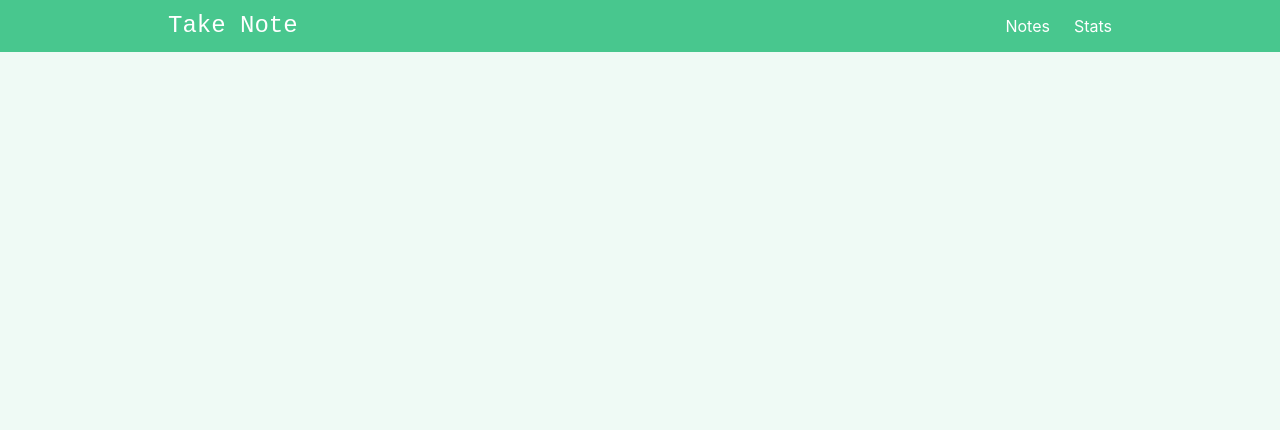
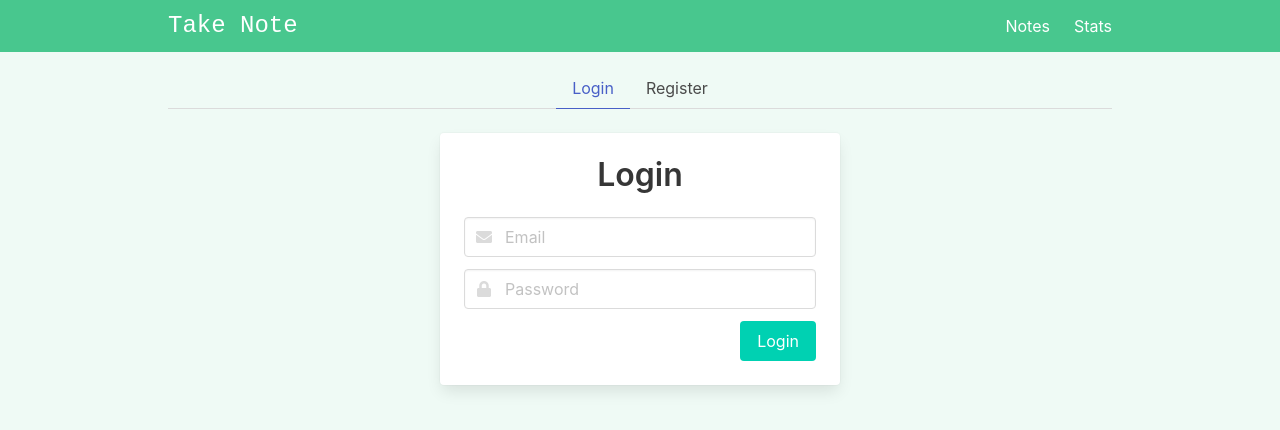
Before and after one commit to AndyLab9596/vue-3-ts-take-note, a Vue app: page /auth in a window 1280 px wide. Shown: the top 430 px of the page. Built offline with nearby package versions, Linux system fonts and the light colour scheme; no server answers; the database is empty.

Commit message:
Setup authentication

```diff
--- a/index.html
+++ b/index.html
@@ -4,6 +4,8 @@
     <meta charset="UTF-8">
     <link rel="icon" href="/favicon.ico">
     <meta name="viewport" content="width=device-width, initial-scale=1.0">
+    <link rel="stylesheet" href="https://use.fontawesome.com/releases/v5.3.1/css/all.css"
+    integrity="sha384-mzrmE5qonljUremFsqc01SB46JvROS7bZs3IO2EmfFsd15uHvIt+Y8vEf7N7fWAU" crossorigin="anonymous" />
     <title>Take Note App</title>
   </head>
   <body>
--- a/src/App.vue
+++ b/src/App.vue
@@ -8,11 +8,12 @@
 <script lang="ts" setup>
 import NavBar from "@/components/Layout/NavBar.vue";
 import { onMounted } from "vue";
-import { useStoreNotes } from "./stores/storeNotes";
+import { useStoreAuth } from "@/stores/storeAuth";
 
-const storeNotes = useStoreNotes();
+/** Store */
+const storeAuth = useStoreAuth();
 onMounted(() => {
-  storeNotes.getNotesFromFireStore();
+  storeAuth.init();
 });
 </script>
 
--- a/src/components/Layout/NavBar.vue
+++ b/src/components/Layout/NavBar.vue
@@ -47,6 +47,13 @@
           >
             Stats
           </RouterLink>
+          <button
+            class="button is-small is-info mt-3 ml-3"
+            @click="onLogout"
+            v-if="storeAuth.user"
+          >
+            Log out {{ storeAuth.user.email }}
+          </button>
         </div>
       </div>
     </div>
@@ -57,6 +64,10 @@
 import { ref } from "vue";
 import { useRouter } from "vue-router";
 import { onClickOutside } from "@vueuse/core";
+import { useStoreAuth } from "@/stores/storeAuth";
+
+/** Store */
+const storeAuth = useStoreAuth();
 
 /**
  * Mobive Nav
@@ -65,6 +76,11 @@ const router = useRouter();
 const showMobileNav = ref(false);
 const handleClickLogo = () => {
   router.push("/");
+};
+
+const onLogout = () => {
+  storeAuth.logOut();
+  showMobileNav.value = false;
 };
 
 /**Click Outsie to close */
--- a/src/includes/firebase.ts
+++ b/src/includes/firebase.ts
@@ -1,6 +1,8 @@
 // Import the functions you need from the SDKs you need
 import { initializeApp } from "firebase/app";
 import { getFirestore, collection } from "firebase/firestore";
+import { getAuth } from "firebase/auth";
+
 // TODO: Add SDKs for Firebase products that you want to use
 // https://firebase.google.com/docs/web/setup#available-libraries
 
@@ -17,7 +19,8 @@ const firebaseConfig = {
 // Initialize Firebase
 const app = initializeApp(firebaseConfig);
 const db = getFirestore(app);
+const auth = getAuth(app);
 
 const notesCollection = collection(db, "notes");
 
-export { db, notesCollection };
+export { db, notesCollection, auth };
--- a/src/main.ts
+++ b/src/main.ts
@@ -1,6 +1,18 @@
-import { createApp } from "vue";
+import { createApp, markRaw } from "vue";
 import { createPinia } from "pinia";
 import App from "./App.vue";
 import router from "@/router";
+import type { Router } from "vue-router";
 
-createApp(App).use(createPinia()).use(router).mount("#app");
+declare module "pinia" {
+  export interface PiniaCustomProperties {
+    router: Router;
+  }
+}
+
+const pinia = createPinia();
+pinia.use(({ store }) => {
+  store.router = markRaw(router);
+});
+
+createApp(App).use(pinia).use(router).mount("#app");
--- a/src/router/index.ts
+++ b/src/router/index.ts
@@ -2,6 +2,7 @@ import { createRouter, createWebHistory } from "vue-router";
 import ViewNotes from "@/views/ViewNotes.vue";
 import ViewStats from "@/views/ViewStats.vue";
 import ViewEditNote from "@/views/ViewEditNote.vue";
+import ViewAuth from "@/views/ViewAuth.vue";
 
 const routes = [
   {
@@ -19,6 +20,11 @@ const routes = [
     name: "edit-note",
     component: ViewEditNote,
   },
+  {
+    path: "/auth",
+    name: "auth",
+    component: ViewAuth,
+  },
 ];
 
 const router = createRouter({
--- /dev/null
+++ b/src/stores/storeAuth.ts
@@ -0,0 +1,76 @@
+import { auth } from "@/includes/firebase";
+import type { ICredential, IUser } from "@/types/NoteTypes";
+import { defineStore } from "pinia";
+import {
+  createUserWithEmailAndPassword,
+  signOut,
+  signInWithEmailAndPassword,
+  onAuthStateChanged,
+} from "firebase/auth";
+
+/** */
+export const useStoreAuth = defineStore("storeAuth", {
+  state: () => {
+    return {
+      user: null as IUser | null,
+    };
+  },
+  actions: {
+    async init() {
+      onAuthStateChanged(auth, (user) => {
+        if (user) {
+          const userObj: IUser = {
+            id: user.uid,
+            email: user.email as string,
+          };
+          this.user = userObj;
+          this.router.push("/");
+          // ...
+        } else {
+          // User is signed out
+          // ...
+          this.user = null;
+          this.router.replace("/auth");
+          console.log("logout", user, this.user);
+        }
+      });
+    },
+    async registerUser(credentials: ICredential) {
+      try {
+        await createUserWithEmailAndPassword(
+          auth,
+          credentials.email,
+          credentials.password
+        );
+      } catch (error) {
+        if (error instanceof Error) {
+          console.log(error.message);
+        }
+      }
+    },
+    async loginUser(credentials: ICredential) {
+      try {
+        await signInWithEmailAndPassword(
+          auth,
+          credentials.email,
+          credentials.password
+        );
+      } catch (error) {
+        if (error instanceof Error) {
+          console.log(error.message);
+        }
+      }
+    },
+    async logOut() {
+      try {
+        await signOut(auth);
+        console.log("Log out successfully");
+      } catch (error) {
+        if (error instanceof Error) {
+          console.log(error.message);
+        }
+      }
+    },
+  },
+  getters: {},
+});
--- /dev/null
+++ b/src/views/ViewAuth.vue
@@ -0,0 +1,97 @@
+<template>
+  <div class="auth">
+    <div class="tabs is-centered">
+      <ul>
+        <li
+          :class="{ 'is-active': !register }"
+          @click.prevent="register = false"
+        >
+          <a>Login</a>
+        </li>
+        <li :class="{ 'is-active': register }" @click.prevent="register = true">
+          <a>Register</a>
+        </li>
+      </ul>
+    </div>
+    <div class="card auth-form">
+      <div class="card-content">
+        <div class="title has-text-centered">{{ formTitle }}</div>
+        <form @submit.prevent="onSubmit">
+          <div class="field">
+            <p class="control has-icons-left has-icons-right">
+              <input
+                class="input"
+                type="email"
+                placeholder="Email"
+                v-model="credentials.email"
+              />
+              <span class="icon is-small is-left">
+                <i class="fas fa-envelope"></i>
+              </span>
+            </p>
+          </div>
+          <div class="field">
+            <p class="control has-icons-left">
+              <input
+                class="input"
+                type="password"
+                placeholder="Password"
+                v-model="credentials.password"
+              />
+              <span class="icon is-small is-left">
+                <i class="fas fa-lock"></i>
+              </span>
+            </p>
+          </div>
+          <div class="field is-grouped is-grouped-right">
+            <p class="control">
+              <button class="button is-primary">{{ formTitle }}</button>
+            </p>
+          </div>
+        </form>
+      </div>
+    </div>
+  </div>
+</template>
+
+<script setup lang="ts">
+import { computed, reactive, ref } from "vue";
+import type { ICredential } from "@/types/NoteTypes";
+import { useStoreAuth } from "@/stores/storeAuth";
+
+/** Store */
+const storeAuth = useStoreAuth();
+
+/** Register/Login */
+const register = ref(false);
+
+/** Form title */
+const formTitle = computed(() => (register.value ? "Register" : "Login"));
+
+/** Submit form */
+const onSubmit = () => {
+  if (!credentials.email || !credentials.password) {
+    alert("Please enter an email and password");
+  } else {
+    if (register.value) {
+      storeAuth.registerUser(credentials);
+    } else {
+      storeAuth.loginUser(credentials);
+    }
+  }
+};
+
+/**Credential */
+
+const credentials: ICredential = reactive({
+  email: "",
+  password: "",
+});
+</script>
+
+<style scoped>
+.auth-form {
+  max-width: 400px;
+  margin: 0 auto;
+}
+</style>
--- a/src/views/ViewNotes.vue
+++ b/src/views/ViewNotes.vue
@@ -38,7 +38,7 @@
 </template>
 
 <script setup lang="ts">
-import { ref } from "vue";
+import { ref, onMounted } from "vue";
 import SingleNote from "@/components/Notes/SingleNote.vue";
 import AddEditNote from "@/components/Notes/AddEditNote.vue";
 import { useStoreNotes } from "@/stores/storeNotes";
@@ -57,6 +57,10 @@ const addNote = () => {
 };
 
 useWatchCharacters(newNote, 50);
+
+onMounted(() => {
+  storeNotes.getNotesFromFireStore();
+});
 </script>
 
 <style scoped></style>
```
Also changed, not shown: src/types/NoteTypes.ts (+11 -1 lines).
